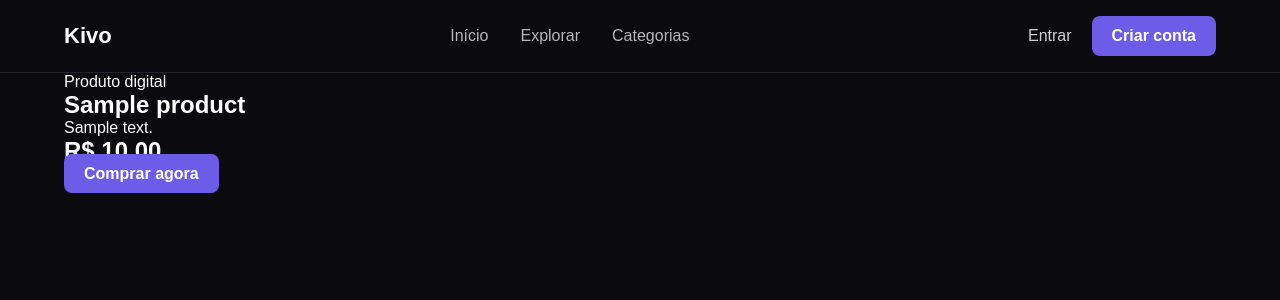
After one commit to FabricioMazim/marketplace-digital, a Django app: page /produtos/1/ in a window 1280 px wide. The commit adds this page. Shown: the top 300 px of the page. Run offline with Django 5.2, Linux system fonts and the light colour scheme; tables that the repository leaves empty hold one stand-in row (values such as "Sample post").

Commit message:
Add product detail page

```diff
--- a/core/templates/core/home.html
+++ b/core/templates/core/home.html
@@ -80,8 +80,8 @@ Início | Marketplace Digital
                                 R$ {{ product.price }}
                             </strong>
 
-                            <a href="#" class="product-link">
-                                Ver produto
+                            <a href="{% url 'product_detail' product.id %}" class="product-link">
+                                 Ver produto
                             </a>
 
                         </div>
--- a/marketplace/urls.py
+++ b/marketplace/urls.py
@@ -1,23 +1,8 @@
-"""
-URL configuration for marketplace project.
-
-The `urlpatterns` list routes URLs to views. For more information please see:
-    https://docs.djangoproject.com/en/6.1/topics/http/urls/
-Examples:
-Function views
-    1. Add an import:  from my_app import views
-    2. Add a URL to urlpatterns:  path('', views.home, name='home')
-Class-based views
-    1. Add an import:  from other_app.views import Home
-    2. Add a URL to urlpatterns:  path('', Home.as_view(), name='home')
-Including another URLconf
-    1. Import the include() function: from django.urls import include, path
-    2. Add a URL to urlpatterns:  path('blog/', include('blog.urls'))
-"""
 from django.contrib import admin
 from django.urls import path, include
 
 urlpatterns = [
     path("admin/", admin.site.urls),
     path("", include("core.urls")),
+    path("produtos/", include("products.urls")),
 ]
--- /dev/null
+++ b/products/templates/products/product_detail.html
@@ -0,0 +1,29 @@
+{% extends "base.html" %}
+
+{% block title %}
+{{ product.name }} | Marketplace Digital
+{% endblock %}
+
+{% block content %}
+
+<section class="product-detail">
+    <div class="container">
+
+        <span class="product-tag">
+            Produto digital
+        </span>
+
+        <h1>{{ product.name }}</h1>
+
+        <p>{{ product.description }}</p>
+
+        <h2>R$ {{ product.price }}</h2>
+
+        <a href="#" class="btn-primary">
+            Comprar agora
+        </a>
+
+    </div>
+</section>
+
+{% endblock %}
--- /dev/null
+++ b/products/urls.py
@@ -0,0 +1,6 @@
+from django.urls import path
+from . import views
+
+urlpatterns = [
+    path("<int:product_id>/", views.product_detail, name="product_detail"),
+]
--- a/products/views.py
+++ b/products/views.py
@@ -1,3 +1,18 @@
-from django.shortcuts import render
+from django.shortcuts import render, get_object_or_404
+from .models import Product
 
-# Create your views here.
+
+def product_detail(request, product_id):
+    product = get_object_or_404(
+        Product,
+        id=product_id,
+        is_active=True
+    )
+
+    return render(
+        request,
+        "products/product_detail.html",
+        {
+            "product": product
+        }
+    )
--- a/templates/base.html
+++ b/templates/base.html
@@ -6,7 +6,7 @@
     <meta charset="UTF-8">
     <meta name="viewport" content="width=device-width, initial-scale=1.0">
 
-    <title>{% block title %}Marketplace Digital{% endblock %}</title>
+    <title>{% block title %}Kivo{% endblock %}</title>
 
     <link rel="stylesheet" href="{% static 'css/style.css' %}">
 </head>
@@ -17,7 +17,7 @@
         <div class="container navbar">
 
             <a href="/" class="logo">
-                Marketplace Digital
+                Kivo
             </a>
 
             <nav class="nav-links">
```
